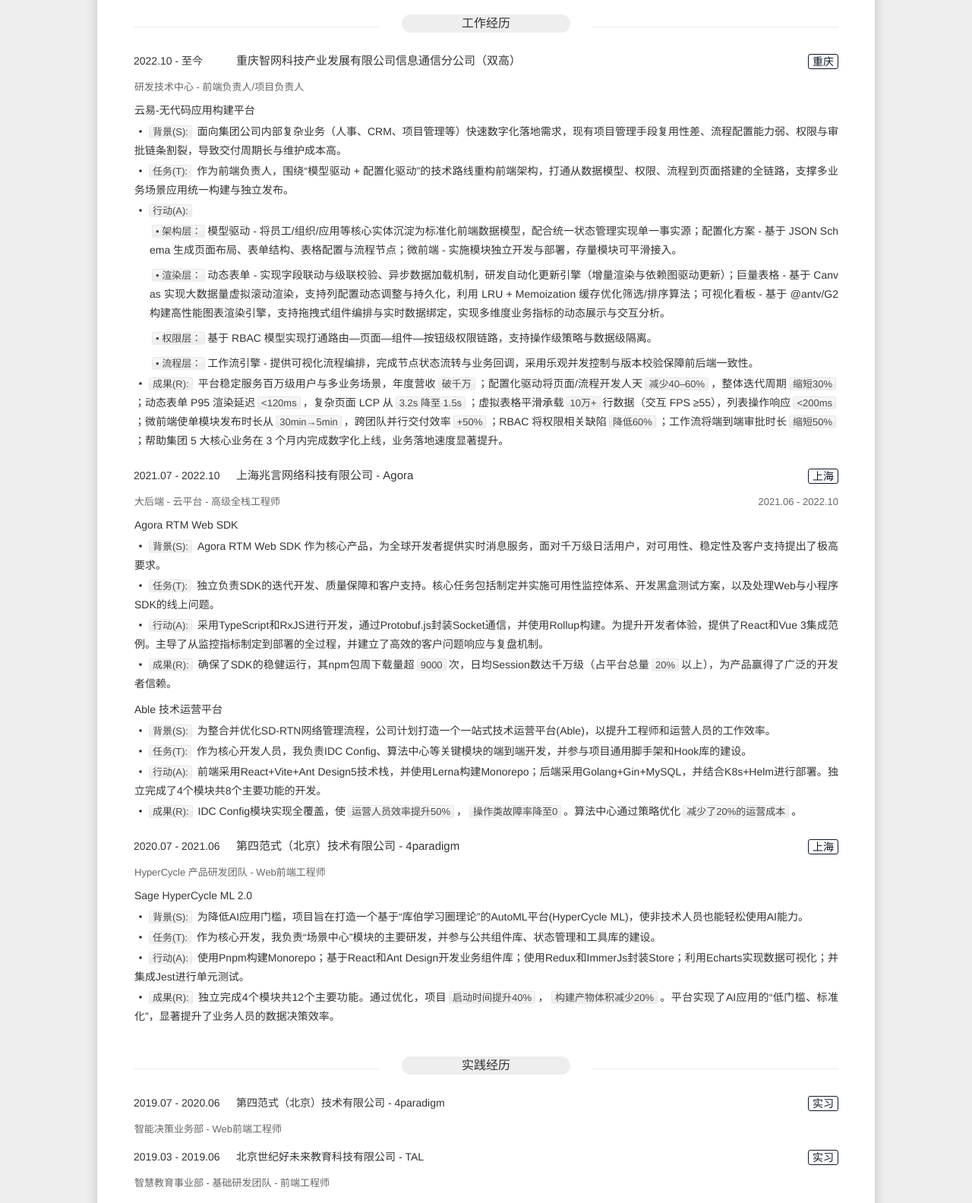
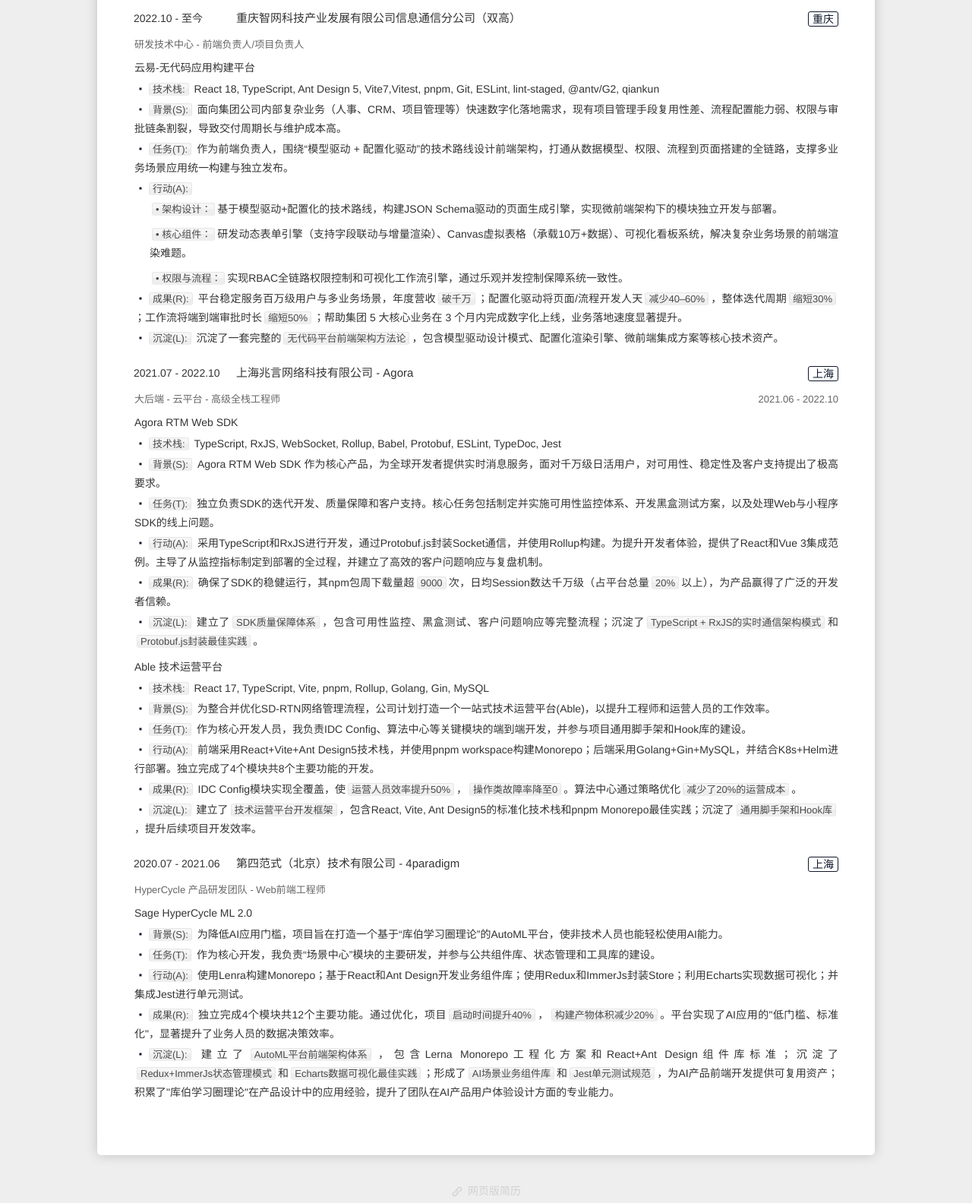
Before and after one commit to fuyy0016/resume, a website built with webpack: page src/index.html in a window 1280 px wide. Shown: the part 805-2389 px from the top of the page at 76% size. Built offline with nearby package versions, Linux system fonts and the light colour scheme.

Commit message:
docs: 优化项目经历

```diff
--- a/src/index.html
+++ b/src/index.html
@@ -84,20 +84,14 @@
                                 <p class="section-content">
                                     <i class="iconfont icon-dot"></i>
                                     精通<strong>敏捷开发</strong>流程，能够为团队制定规范的开发流程和制定计划，有效提升开发效率和质量。熟练使用前端开发工具和技术，如
-                                    <strong>Webpack</strong>、<strong>Vite</strong>、<strong>Git</strong>、<strong>ESLint</strong>、<strong>lint-staged</strong>等。
+                                    <strong>Webpack</strong>、<strong>Vite</strong>、<strong>Git</strong>、<strong>ESLint</strong>、<strong>Lint-Staged</strong>等。
                                 </p>
                             </li>
                              <li>
                                 <p class="section-content">
                                     <i class="iconfont icon-dot"></i>
-                                    具备丰富的数据可视化经验，熟悉 <strong>Canvas</strong>、<strong>svg</strong> 开发范式，理解 <strong>Echarts</strong>、<strong>Antv</strong> 原理，
+                                    具备丰富的数据可视化经验，熟悉 <strong>Canvas</strong>、<strong>SVG</strong> 开发范式，理解 <strong>Echarts</strong>、<strong>Antv</strong> 原理，
                                     能够独立完成数据可视化项目的设计、开发和维护。
-                                </p>
-                            </li>
-                            <li>
-                                <p class="section-content">
-                                    <i class="iconfont icon-dot"></i>
-                                    具备出色的<strong>UI实现</strong>能力，能够精准还原设计稿，开发高质量的前端组件和交互效果。熟练掌握CSS3动画、响应式布局、组件化开发等技术，擅长将设计理念转化为可交互的用户界面。同时，具备深入理解用户交互逻辑的能力，从而实现流畅自然的用户体验和高性能的前端应用。
                                 </p>
                             </li>
                             <li>
@@ -134,32 +128,25 @@
                                 <h3 class="item-name">云易-无代码应用构建平台</h3>
                             </header>
                             <div class="item-bd">
+                                <p class="section-content"><i class="iconfont icon-dot"></i><strong>技术栈:</strong>
+                                    React 18, TypeScript, Ant Design 5, Vite7,Vitest, pnpm, Git, ESLint, lint-staged, @antv/G2, qiankun
+                                </p>
                                 <p class="section-content"><i class="iconfont icon-dot"></i><strong>背景(S):</strong>
                                     面向集团公司内部复杂业务（人事、CRM、项目管理等）快速数字化落地需求，现有项目管理手段复用性差、流程配置能力弱、权限与审批链条割裂，导致交付周期长与维护成本高。
                                 </p>
                                 <p class="section-content"><i class="iconfont icon-dot"></i><strong>任务(T):</strong>
-                                    作为前端负责人，围绕“模型驱动 + 配置化驱动”的技术路线重构前端架构，打通从数据模型、权限、流程到页面搭建的全链路，支撑多业务场景应用统一构建与独立发布。</p>
+                                    作为前端负责人，围绕“模型驱动 + 配置化驱动”的技术路线设计前端架构，打通从数据模型、权限、流程到页面搭建的全链路，支撑多业务场景应用统一构建与独立发布。</p>
                                 <p class="section-content"><i class="iconfont icon-dot"></i><strong>行动(A):</strong></p>
                                 <div style="margin-left: 20px;">
-                                    <p class="section-content" style="margin-bottom: 8px;"><strong>• 架构层：</strong>模型驱动 -
-                                        将员工/组织/应用等核心实体沉淀为标准化前端数据模型，配合统一状态管理实现单一事实源；配置化方案 - 基于 JSON Schema
-                                        生成页面布局、表单结构、表格配置与流程节点；微前端 - 实施模块独立开发与部署，存量模块可平滑接入。</p>
-                                    <p class="section-content" style="margin-bottom: 8px;"><strong>• 渲染层：</strong>动态表单 -
-                                        实现字段联动与级联校验、异步数据加载机制，研发自动化更新引擎（增量渲染与依赖图驱动更新）；巨量表格 - 基于 Canvas
-                                        实现大数据量虚拟滚动渲染，支持列配置动态调整与持久化，利用 LRU + Memoization 缓存优化筛选/排序算法；可视化看板 - 基于 @antv/G2
-                                        构建高性能图表渲染引擎，支持拖拽式组件编排与实时数据绑定，实现多维度业务指标的动态展示与交互分析。</p>
-                                    <p class="section-content" style="margin-bottom: 8px;"><strong>• 权限层：</strong>基于
-                                        RBAC 模型实现打通路由—页面—组件—按钮级权限链路，支持操作级策略与数据级隔离。</p>
-                                    <p class="section-content"><strong>• 流程层：</strong>工作流引擎 -
-                                        提供可视化流程编排，完成节点状态流转与业务回调，采用乐观并发控制与版本校验保障前后端一致性。</p>
+                                    <p class="section-content" style="margin-bottom: 8px;"><strong>• 架构设计：</strong>基于模型驱动+配置化的技术路线，构建JSON Schema驱动的页面生成引擎，实现微前端架构下的模块独立开发与部署。</p>
+                                    <p class="section-content" style="margin-bottom: 8px;"><strong>• 核心组件：</strong>研发动态表单引擎（支持字段联动与增量渲染）、Canvas虚拟表格（承载10万+数据）、可视化看板系统，解决复杂业务场景的前端渲染难题。</p>
+                                    <p class="section-content"><strong>• 权限与流程：</strong>实现RBAC全链路权限控制和可视化工作流引擎，通过乐观并发控制保障系统一致性。</p>
                                 </div>
                                 <p class="section-content"><i class="iconfont icon-dot"></i><strong>成果(R):</strong>
-                                    平台稳定服务百万级用户与多业务场景，年度营收<strong>破千万</strong>；配置化驱动将页面/流程开发人天<strong>减少40–60%</strong>，整体迭代周期<strong>缩短30%</strong>；动态表单
-                                    P95 渲染延迟<strong>&lt;120ms</strong>，复杂页面 LCP 从<strong>3.2s 降至
-                                        1.5s</strong>；虚拟表格平滑承载<strong>10万+</strong>行数据（交互 FPS
-                                    ≥55），列表操作响应<strong>&lt;200ms</strong>；微前端使单模块发布时长从<strong>30min→5min</strong>，跨团队并行交付效率<strong>+50%</strong>；RBAC
-                                    将权限相关缺陷<strong>降低60%</strong>；工作流将端到端审批时长<strong>缩短50%</strong>；帮助集团 5 大核心业务在 3
+                                    平台稳定服务百万级用户与多业务场景，年度营收<strong>破千万</strong>；配置化驱动将页面/流程开发人天<strong>减少40–60%</strong>，整体迭代周期<strong>缩短30%</strong>；工作流将端到端审批时长<strong>缩短50%</strong>；帮助集团 5 大核心业务在 3
                                     个月内完成数字化上线，业务落地速度显著提升。</p>
+                                <p class="section-content"><i class="iconfont icon-dot"></i><strong>沉淀(L):</strong>
+                                    沉淀了一套完整的<strong>无代码平台前端架构方法论</strong>，包含模型驱动设计模式、配置化渲染引擎、微前端集成方案等核心技术资产。</p>
                             </div>
                         </div>
                     </div>
@@ -184,6 +171,9 @@
                                 <h3 class="item-name"></i>Agora RTM Web SDK </h3>
                             </header>
                             <div class="item-bd">
+                                <p class="section-content"><i class="iconfont icon-dot"></i><strong>技术栈:</strong>
+                                    TypeScript, RxJS, WebSocket, Rollup, Babel, Protobuf, ESLint, TypeDoc, Jest
+                                </p>
                                 <p class="section-content"><i class="iconfont icon-dot"></i><strong>背景(S):</strong>
                                     Agora RTM Web SDK 作为核心产品，为全球开发者提供实时消息服务，面对千万级日活用户，对可用性、稳定性及客户支持提出了极高要求。</p>
                                 <p class="section-content"><i class="iconfont icon-dot"></i><strong>任务(T):</strong>
@@ -194,6 +184,9 @@
                                 <p class="section-content"><i class="iconfont icon-dot"></i><strong>成果(R):</strong>
                                     确保了SDK的稳健运行，其npm包周下载量超<strong>9000</strong>次，日均Session数达千万级（占平台总量<strong>20%</strong>以上），为产品赢得了广泛的开发者信赖。
                                 </p>
+                                <p class="section-content"><i class="iconfont icon-dot"></i><strong>沉淀(L):</strong>
+                                    建立了<strong>SDK质量保障体系</strong>，包含可用性监控、黑盒测试、客户问题响应等完整流程；沉淀了<strong>TypeScript + RxJS的实时通信架构模式</strong>和<strong>Protobuf.js封装最佳实践</strong>。
+                                </p>
                             </div>
                         </div>
                         <div class="item">
@@ -201,16 +194,22 @@
                                 <h3 class="item-name"></i>Able 技术运营平台 </h3>
                             </header>
                             <div class="item-bd">
+                                 <p class="section-content"><i class="iconfont icon-dot"></i><strong>技术栈:</strong>
+                                    React 17, TypeScript, Vite, pnpm, Rollup, Golang, Gin, MySQL
+                                </p>
                                 <p class="section-content"><i class="iconfont icon-dot"></i><strong>背景(S):</strong>
                                     为整合并优化SD-RTN网络管理流程，公司计划打造一个一站式技术运营平台(Able)，以提升工程师和运营人员的工作效率。</p>
                                 <p class="section-content"><i class="iconfont icon-dot"></i><strong>任务(T):</strong>
                                     作为核心开发人员，我负责IDC Config、算法中心等关键模块的端到端开发，并参与项目通用脚手架和Hook库的建设。</p>
                                 <p class="section-content"><i class="iconfont icon-dot"></i><strong>行动(A):</strong>
                                     前端采用React+Vite+Ant
-                                    Design5技术栈，并使用Lerna构建Monorepo；后端采用Golang+Gin+MySQL，并结合K8s+Helm进行部署。独立完成了4个模块共8个主要功能的开发。
+                                    Design5技术栈，并使用pnpm workspace构建Monorepo；后端采用Golang+Gin+MySQL，并结合K8s+Helm进行部署。独立完成了4个模块共8个主要功能的开发。
                                 </p>
                                 <p class="section-content"><i class="iconfont icon-dot"></i><strong>成果(R):</strong> IDC
                                     Config模块实现全覆盖，使<strong>运营人员效率提升50%</strong>，<strong>操作类故障率降至0</strong>。算法中心通过策略优化<strong>减少了20%的运营成本</strong>。
+                                </p>
+                                <p class="section-content"><i class="iconfont icon-dot"></i><strong>沉淀(L):</strong>
+                                    建立了<strong>技术运营平台开发框架</strong>，包含React, Vite, Ant Design5的标准化技术栈和pnpm Monorepo最佳实践；沉淀了<strong>通用脚手架和Hook库</strong>，提升后续项目开发效率。
                                 </p>
                             </div>
                         </div>
@@ -235,14 +234,17 @@
                             </header>
                             <div class="item-bd">
                                 <p class="section-content"><i class="iconfont icon-dot"></i><strong>背景(S):</strong>
-                                    为降低AI应用门槛，项目旨在打造一个基于“库伯学习圈理论”的AutoML平台(HyperCycle ML)，使非技术人员也能轻松使用AI能力。</p>
+                                    为降低AI应用门槛，项目旨在打造一个基于“库伯学习圈理论”的AutoML平台，使非技术人员也能轻松使用AI能力。</p>
                                 <p class="section-content"><i class="iconfont icon-dot"></i><strong>任务(T):</strong>
                                     作为核心开发，我负责“场景中心”模块的主要研发，并参与公共组件库、状态管理和工具库的建设。</p>
                                 <p class="section-content"><i class="iconfont icon-dot"></i><strong>行动(A):</strong>
-                                    使用Pnpm构建Monorepo；基于React和Ant
+                                    使用Lenra构建Monorepo；基于React和Ant
                                     Design开发业务组件库；使用Redux和ImmerJs封装Store；利用Echarts实现数据可视化；并集成Jest进行单元测试。</p>
                                 <p class="section-content"><i class="iconfont icon-dot"></i><strong>成果(R):</strong>
-                                    独立完成4个模块共12个主要功能。通过优化，项目<strong>启动时间提升40%</strong>，<strong>构建产物体积减少20%</strong>。平台实现了AI应用的“低门槛、标准化”，显著提升了业务人员的数据决策效率。
+                                    独立完成4个模块共12个主要功能。通过优化，项目<strong>启动时间提升40%</strong>，<strong>构建产物体积减少20%</strong>。平台实现了AI应用的"低门槛、标准化"，显著提升了业务人员的数据决策效率。
+                                </p>
+                                <p class="section-content"><i class="iconfont icon-dot"></i><strong>沉淀(L):</strong>
+                                    建立了<strong>AutoML平台前端架构体系</strong>，包含Lerna Monorepo工程化方案和React+Ant Design组件库标准；沉淀了<strong>Redux+ImmerJs状态管理模式</strong>和<strong>Echarts数据可视化最佳实践</strong>；形成了<strong>AI场景业务组件库</strong>和<strong>Jest单元测试规范</strong>，为AI产品前端开发提供可复用资产；积累了"库伯学习圈理论"在产品设计中的应用经验，提升了团队在AI产品用户体验设计方面的专业能力。
                                 </p>
                             </div>
                         </div>
@@ -250,7 +252,7 @@
                 </section>
             </div>
             <div class="content-left">
-                <section id="practice">
+                <!-- <section id="practice">
                     <header class="section-hd">
                         <span class="section-title-l"></span>
                         <h2 class="section-title">实践经历</h2>
@@ -286,38 +288,8 @@
                             </header>
                         </div>
                     </div>
-                </section>
-                <!-- <section id="personal">
-                  <header class="section-hd">
-                     <span class="section-title-l"></span>
-                     <h2 class="section-title">个人作品</h2>
-                     <span class="section-title-r"></span>
-                  </header>
-                  <div class="section-bd">
-                     <div class="item">
-                        <header class="item-hd">
-                           <h3 class="item-name"><i class="iconfont icon-dot"></i> 个人主页 · 技术博客</h3>
-                           <a class="item-more" href="https://umeimmense.github.io/homepage" target="_blank" title="个人主页"><i class="iconfont icon-homepage"></i></a>
-                        </header>
-                        <div class="item-bd">
-                           <p class="section-content">
-                              日常琢磨一些有趣有意思的东西。基于 <strong>Docusaurus</strong> 构建个人主页， 使用 <strong>Github Page</strong> 部署，通过日常学习，产出博客。
-                           </p>
-                        </div>
-                     </div>
-                     <div class="item">
-                        <header class="item-hd">
-                           <h3 class="item-name"><i class="iconfont icon-dot"></i>基于Vite的React开源脚手架</h3>
-                           <a class="item-more" href="https://github.com/umeimmense/vite-react-windicss-starter" target="_blank" title="Github"><i class="iconfont icon-github"></i></a>
-                        </header>
-                        <div class="item-bd">
-                           <p class="section-content">
-                              热爱开源，拥抱社区，学习新技术。开源并维护工具插件，撰写详尽用法文档，并将其代码托管至<strong>Github</strong>仓库。
-                           </p>
-                        </div>
-                     </div>
-                  </div>
-               </section> -->
+                </section> -->
+
             </div>
         </div>
     </div>
```
